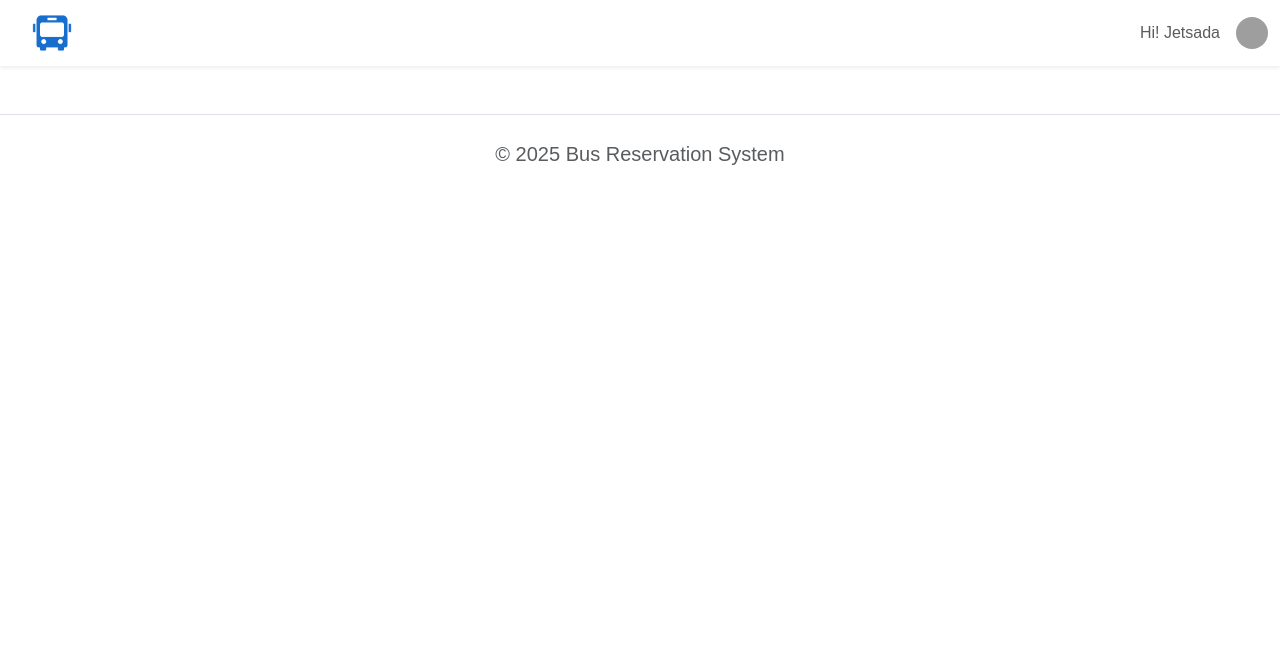
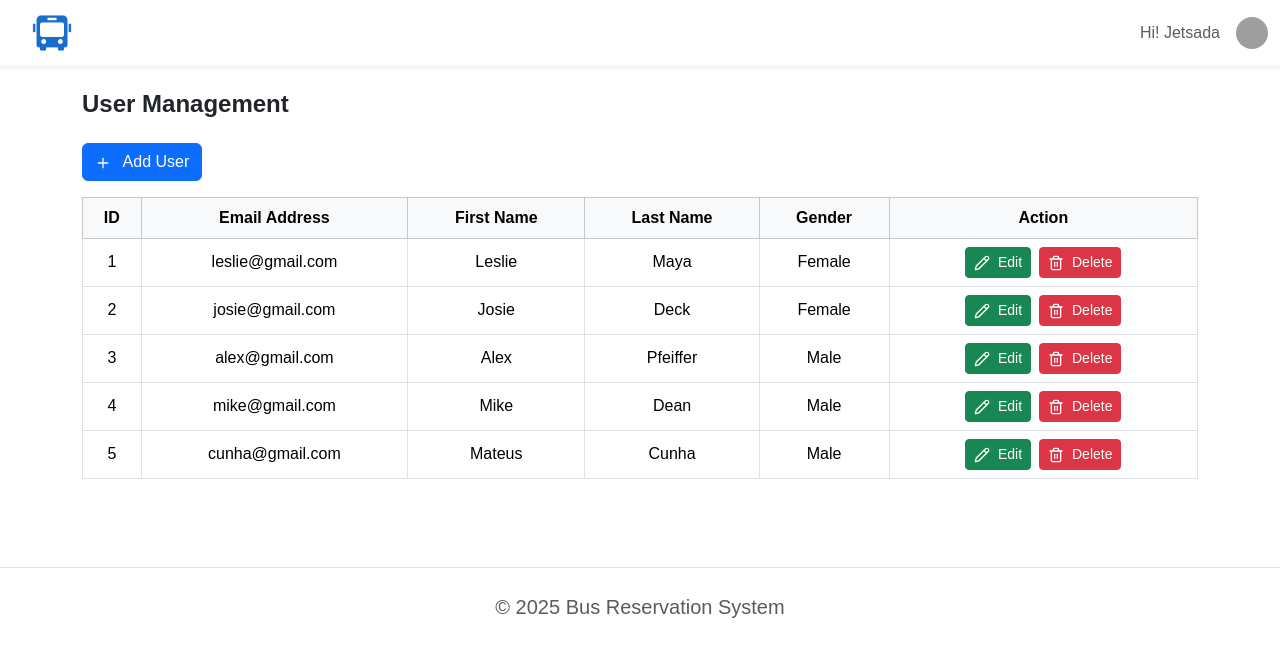
Before and after one commit to suthepphomnpoi/shuttle-bus-frontend, a Vue app: page /#/Usermangemant in a window 1280 px wide. Shown: the top 656 px of the page. Built offline with nearby package versions, Linux system fonts and the light colour scheme; grey boxes are pictures that could not be loaded.

Commit message:
Usermangemant

```diff
--- a/src/router/index.ts
+++ b/src/router/index.ts
@@ -4,6 +4,7 @@ import Details from "../views/Details.vue";
 import Success from "../views/Success.vue";
 import Cancel from "../views/Cancel.vue";
 import Confirm from "../views/Confirm.vue";
+import Usermangemant from "../views/Usermangemant.vue";
 
 const routes = [
   {
@@ -31,6 +32,11 @@ const routes = [
     name: "confirm",
     component: Confirm,
   },
+  {
+    path: "/Usermangemant",
+    name: "Usermangemant",
+    component: Usermangemant,
+  },
 ];
 
 const router = createRouter({
--- /dev/null
+++ b/src/views/Usermangemant.vue
@@ -0,0 +1,169 @@
+<template>
+  <div class="container py-4">
+    <h2 class="h4 fw-bold mb-4">User Management</h2>
+
+    <!-- ปุ่ม Add User -->
+    <button class="btn btn-primary mb-3" @click="openAddUser">
+      <Plus class="me-2" style="width: 16px; height: 16px;" /> Add User
+    </button>
+
+    <!-- ตาราง -->
+    <table class="table table-bordered table-hover align-middle text-center">
+      <thead class="table-light">
+        <tr>
+          <th>ID</th>
+          <th>Email Address</th>
+          <th>First Name</th>
+          <th>Last Name</th>
+          <th>Gender</th>
+          <th>Action</th>
+        </tr>
+      </thead>
+      <tbody>
+        <tr v-for="user in users" :key="user.id">
+          <td>{{ user.id }}</td>
+          <td>{{ user.email }}</td>
+          <td>{{ user.firstName }}</td>
+          <td>{{ user.lastName }}</td>
+          <td>{{ user.gender }}</td>
+          <td>
+            <div class="d-flex justify-content-center gap-2">
+              <button class="btn btn-success btn-sm" @click="openEditUser(user)">
+                <Pencil style="width: 16px; height: 16px;" class="me-1" /> Edit
+              </button>
+              <button class="btn btn-danger btn-sm" @click="confirmDelete(user.id)">
+                <Trash2 style="width: 16px; height: 16px;" class="me-1" /> Delete
+              </button>
+            </div>
+          </td>
+        </tr>
+      </tbody>
+    </table>
+
+    <!-- Modal -->
+    <div v-if="isModalOpen" class="modal fade show d-block" tabindex="-1" style="background: rgba(0, 0, 0, 0.5);">
+      <div class="modal-dialog">
+        <div class="modal-content">
+          <form @submit.prevent="saveUser">
+            <div class="modal-header">
+              <h5 class="modal-title">
+                {{ isEditMode ? "Edit User" : "Add User" }}
+              </h5>
+              <button type="button" class="btn-close" @click="closeModal"></button>
+            </div>
+            <div class="modal-body">
+              <div class="mb-3">
+                <label class="form-label">First Name</label>
+                <input v-model="form.firstName" type="text" class="form-control" />
+              </div>
+              <div class="mb-3">
+                <label class="form-label">Last Name</label>
+                <input v-model="form.lastName" type="text" class="form-control" />
+              </div>
+              <div class="mb-3">
+                <label class="form-label">Email</label>
+                <input v-model="form.email" type="email" class="form-control" />
+              </div>
+
+              <!-- แสดงช่อง Password เฉพาะตอน Add User -->
+              <div class="mb-3" v-if="!isEditMode">
+                <label class="form-label">Password</label>
+                <div class="input-group">
+                  <input
+                    :type="showPassword ? 'text' : 'password'"
+                    v-model="form.password"
+                    class="form-control"
+                  />
+                  <button class="btn btn-outline-secondary" type="button" @click="togglePassword">
+                    <Eye v-if="!showPassword" style="width: 16px; height: 16px;" />
+                    <EyeOff v-else style="width: 16px; height: 16px;" />
+                  </button>
+                </div>
+              </div>
+
+              <div class="mb-3">
+                <label class="form-label">Gender</label>
+                <select v-model="form.gender" class="form-select">
+                  <option>Male</option>
+                  <option>Female</option>
+                </select>
+              </div>
+            </div>
+            <div class="modal-footer">
+              <button type="button" class="btn btn-secondary" @click="closeModal">Cancel</button>
+              <button type="submit" class="btn btn-success">Save</button>
+            </div>
+          </form>
+        </div>
+      </div>
+    </div>
+  </div>
+</template>
+
+<script lang="ts" setup>
+import { ref } from "vue";
+import { Pencil, Trash2, Plus, Eye, EyeOff } from "lucide-vue-next";
+
+interface User {
+  id: number;
+  email: string;
+  firstName: string;
+  lastName: string;
+  gender: string;
+  password?: string;
+}
+
+const users = ref<User[]>([
+  { id: 1, email: "leslie@gmail.com", firstName: "Leslie", lastName: "Maya", gender: "Female" },
+  { id: 2, email: "josie@gmail.com", firstName: "Josie", lastName: "Deck", gender: "Female" },
+  { id: 3, email: "alex@gmail.com", firstName: "Alex", lastName: "Pfeiffer", gender: "Male" },
+  { id: 4, email: "mike@gmail.com", firstName: "Mike", lastName: "Dean", gender: "Male" },
+  { id: 5, email: "cunha@gmail.com", firstName: "Mateus", lastName: "Cunha", gender: "Male" },
+]);
+
+const isModalOpen = ref(false);
+const isEditMode = ref(false);
+const showPassword = ref(false);
+const form = ref<User>({ id: 0, email: "", firstName: "", lastName: "", gender: "Male", password: "" });
+
+function openAddUser() {
+  isEditMode.value = false;
+  form.value = { id: 0, email: "", firstName: "", lastName: "", gender: "Male", password: "" };
+  showPassword.value = false;
+  isModalOpen.value = true;
+}
+
+function openEditUser(user: User) {
+  isEditMode.value = true;
+  form.value = { ...user, password: "" };
+  isModalOpen.value = true;
+}
+
+function closeModal() {
+  isModalOpen.value = false;
+}
+
+function saveUser() {
+  if (isEditMode.value) {
+    const index = users.value.findIndex((u) => u.id === form.value.id);
+    if (index !== -1) users.value[index] = { ...form.value };
+  } else {
+    form.value.id = users.value.length + 1;
+    users.value.push({ ...form.value });
+  }
+  closeModal();
+}
+
+function confirmDelete(id: number) {
+  if (confirm("ยืนยันที่จะลบข้อมูลหรือไม่?")) {
+    users.value = users.value.filter((u) => u.id !== id);
+    users.value.forEach((user, index) => {
+      user.id = index + 1;
+    });
+  }
+}
+
+function togglePassword() {
+  showPassword.value = !showPassword.value;
+}
+</script>
```
